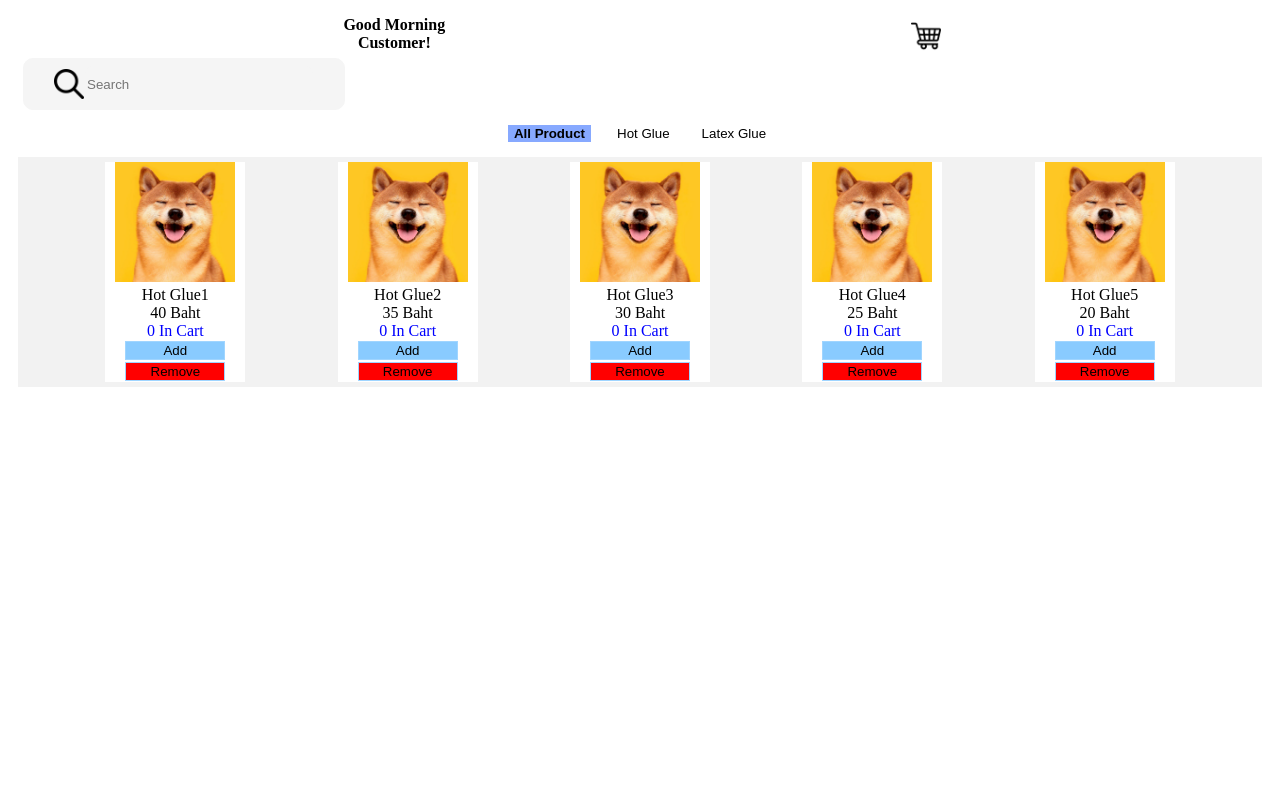
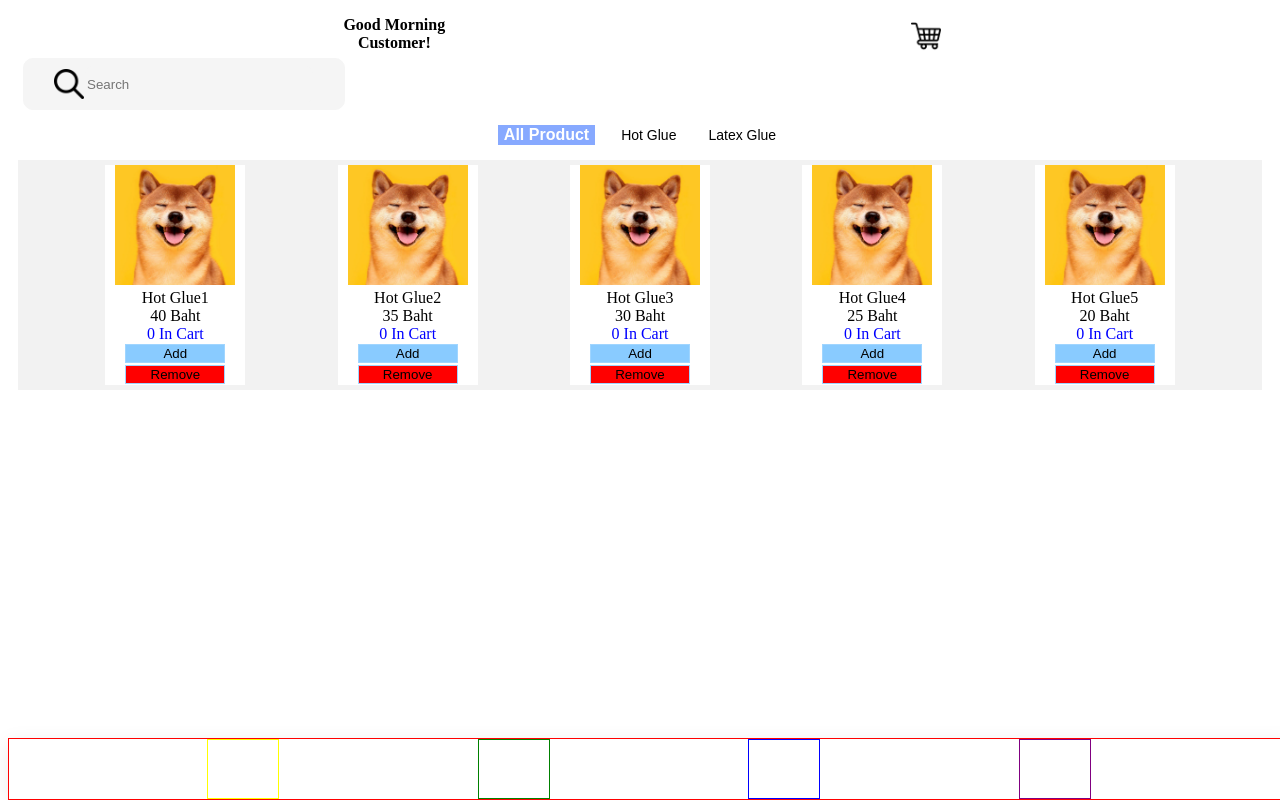
Before and after one commit to mikeGLA/Faii_Ecommerce_n_Co, a Vue app: page / in a window 1280 px wide. Built offline with nearby package versions, Linux system fonts and the light colour scheme.

Commit message:
push update on main page css and navigation bar progress

```diff
--- a/package.json
+++ b/package.json
@@ -9,7 +9,8 @@
   },
   "dependencies": {
     "core-js": "^3.8.3",
-    "vue": "^3.2.13"
+    "vue": "^3.2.13",
+    "vue-ref": "^2.0.0"
   },
   "devDependencies": {
     "@babel/core": "^7.12.16",
--- a/src/App.vue
+++ b/src/App.vue
@@ -1,14 +1,17 @@
 <template>
+  <NavigationBar/>
   <MainPage/>
 </template>
 
 <script>
 import MainPage from './components/MainPage.vue'
+import NavigationBar from './components/Navigation/navigation.vue'
 
 export default {
   name: 'App',
   components: {
-    MainPage
+    MainPage,
+    NavigationBar
   }
 }
 </script>
--- a/src/components/MainPage.vue
+++ b/src/components/MainPage.vue
@@ -14,9 +14,9 @@
       <input class="SearchBox-Index" placeholder="Search"/>
     </div>
     <div class="Catagory-Zone">
-      <button class="SelectedButtonCss">All Product</button>
-      <button class="NonSelectedButton">Hot Glue</button>
-      <button class="NonSelectedButton">Latex Glue</button>
+      <button :class="activeButton1" @click="setButtonActive1">All Product</button>
+      <button :class="activeButton2" @click="setButtonActive2">Hot Glue</button>
+      <button :class="activeButton3" @click="setButtonActive3">Latex Glue</button>
     </div>
     <div class="Card-Body">
       <productCard1/>
@@ -29,6 +29,7 @@
 
 import productCard1 from "./ProductCard/productCard1.vue"
 
+
 export default {
   name: 'MainPage',
   components: {
@@ -37,12 +38,26 @@ export default {
   data(){
     return{
       debug:[1,2],
-      activeButton: "SelectedButtonCss",
+      activeButton1: "SelectedButtonCss",
+      activeButton2: "NonSelectedButton",
+      activeButton3: "NonSelectedButton"
     }
   },
   methods:{
-    setActiveButton(){
-      this.activeButton = "";
+    setButtonActive1(){
+      this.activeButton1 = "SelectedButtonCss";
+      this.activeButton2 = "NonSelectedButton";
+      this.activeButton3 = "NonSelectedButton";
+    },
+    setButtonActive2(){
+      this.activeButton1 = "NonSelectedButton";
+      this.activeButton2 = "SelectedButtonCss";
+      this.activeButton3 = "NonSelectedButton";
+    },
+    setButtonActive3(){
+      this.activeButton1 = "NonSelectedButton";
+      this.activeButton2 = "NonSelectedButton";
+      this.activeButton3 = "SelectedButtonCss";
     }
   }
 }
@@ -116,11 +131,14 @@ export default {
     background: rgb(135, 169, 255);
     border: none;
     font-weight: bold;
+    font-size: 16px;
+    color: white;
   }
 
   .NonSelectedButton{
     background: none;
     border: none;
+    font-size: 14px;
   }
 
   .Card-Body{
--- a/src/components/Navigation/navigation.vue
+++ b/src/components/Navigation/navigation.vue
@@ -1,13 +1,57 @@
 <template>
-
+    <div class="NavigationBar-Index">
+        <div class="NavigationBar-Home"></div>
+        <div class="NavigationBar-Cart"></div>
+        <div class="NavigationBar-OrderCheck"></div>
+        <div class="NavigationBar-AboutUs"></div>
+    </div>
 </template>
 
 <script>
 export default {
+    name: 'navigationBar'
 
 }
 </script>
 
 <style>
+    .NavigationBar-Index{
+        display: flex;
+        flex-direction: row;
+        justify-content: space-evenly;
+        height: 60px;
+        border: 1px solid red;
+        background: white;
+        box-shadow: 0px 4px 20px rgba(0,0,0,0.08);
+        position: fixed;
+        bottom: 0;
+        width: 100%;
+        /* z-index: 1; */
+    }
+
+    .NavigationBar-Home{
+        border: 1px solid yellow;
+        width: 70px;
+        text-align: center;
+    }
+
+    .NavigationBar-Cart{
+        border: 1px solid green;
+        width: 70px;
+        text-align: center;
+    }
+
+    .NavigationBar-OrderCheck{
+        border: 1px solid blue;
+        width: 70px;
+        text-align: center;
+    }
+
+    .NavigationBar-AboutUs{
+        border: 1px solid purple;
+        width: 70px;
+        text-align: center;
+    }
+
 
 </style>
```
Also changed, not shown: 1 other file (tests, documents, lock files or other folders).
